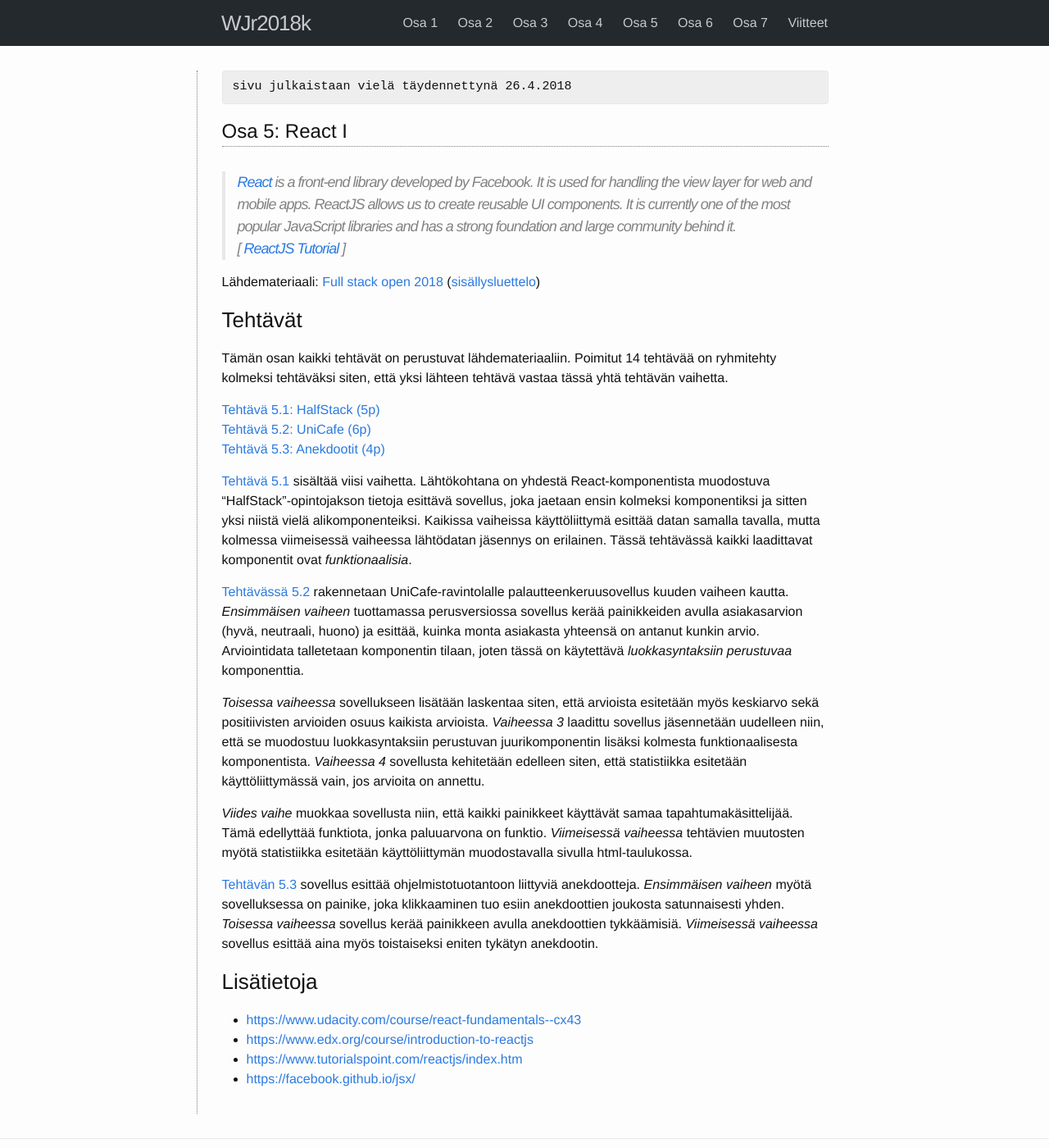
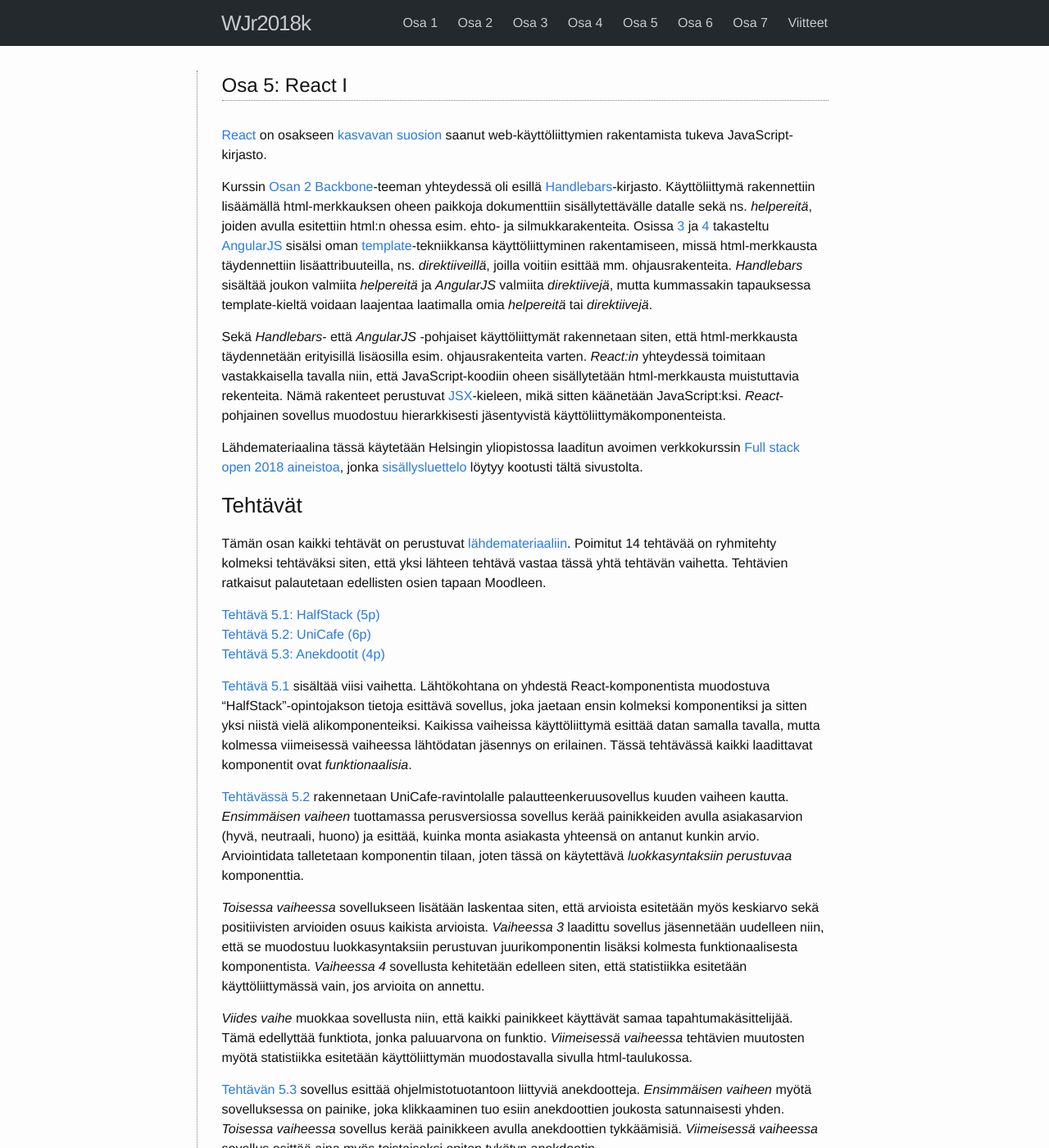
Before and after one commit to timedu/wjr2018k, a Jekyll site: the page built from docs/_osa5/index.md, in a window 1280 px wide and 1400 px high. Shown: the whole window at 82% size. Built offline with Jekyll 4.4.1, drawn with Linux system fonts in a browser that asks for light colours; some of the changed text lies outside the part shown.

Commit message:
part 5 intro

```diff
--- a/docs/_osa5/index.md
+++ b/docs/_osa5/index.md
@@ -1,21 +1,32 @@
 ---
 layout: collection_index
 permalink: /:collection/index.html
-kesken: 1
-modified_at: 25.4.2018
-julkaisu: vielä täydennettynä 26.4.2018
+modified_at: 26.4.2018
 ---
 
-> [React](https://reactjs.org) is a front-end library developed by Facebook. It is used for handling the view layer for web and mobile apps. ReactJS allows us to create reusable UI components. It is currently one of the most popular JavaScript libraries and has a strong foundation and large community behind it.
-[ [ReactJS Tutorial](https://www.tutorialspoint.com/reactjs/index.htm) ]
+[React][React] on osakseen [kasvavan suosion][score] saanut web-käyttöliittymien rakentamista tukeva JavaScript-kirjasto.
 
-Lähdemateriaali: [Full stack open 2018](https://fullstackopen.github.io/)
-([sisällysluettelo]({{site.baseurl}}/fullstack))
+Kurssin [Osan 2](../osa2) [Backbone][Backbone]-teeman yhteydessä oli esillä [Handlebars][Handlebars]-kirjasto. Käyttöliittymä rakennettiin lisäämällä html-merkkauksen oheen paikkoja dokumenttiin sisällytettävälle datalle sekä ns. *helpereitä*, joiden avulla esitettiin html:n ohessa esim. ehto- ja silmukkarakenteita. Osissa [3](../osa3) ja [4](../osa4) takasteltu [AngularJS][AngularJS] sisälsi oman [template][template]-tekniikkansa käyttöliittyminen rakentamiseen, missä html-merkkausta täydennettiin lisäattribuuteilla, ns. *direktiiveillä*, joilla voitiin esittää mm. ohjausrakenteita. *Handlebars* sisältää joukon valmiita *helpereitä* ja *AngularJS* valmiita *direktiivejä*, mutta kummassakin tapauksessa template-kieltä voidaan laajentaa laatimalla omia *helpereitä* tai *direktiivejä*.
+
+Sekä *Handlebars*- että *AngularJS* -pohjaiset käyttöliittymät rakennetaan siten, että html-merkkausta täydennetään erityisillä lisäosilla esim. ohjausrakenteita varten. *React:in* yhteydessä toimitaan vastakkaisella tavalla niin, että JavaScript-koodiin oheen sisällytetään html-merkkausta muistuttavia rekenteita. Nämä rakenteet perustuvat [JSX][JSX]-kieleen, mikä sitten käänetään JavaScript:ksi. *React*-pohjainen sovellus muodostuu hierarkkisesti jäsentyvistä käyttöliittymäkomponenteista.
+
+
+[React]: https://reactjs.org
+[score]: https://hotframeworks.com/frameworks/react
+[Backbone]: http://backbonejs.org
+[Handlebars]: http://handlebarsjs.com
+[AngularJS]: https://angularjs.org
+[template]: https://docs.angularjs.org/guide/templates
+[JSX]: https://facebook.github.io/jsx/
+
+
+Lähdemateriaalina tässä käytetään Helsingin yliopistossa laaditun avoimen verkkokurssin [Full stack open 2018](http://mooc.fi/courses/2018/fullstack/) [aineistoa](https://fullstackopen.github.io/), jonka [sisällysluettelo]({{site.baseurl}}/fullstack) löytyy kootusti tältä sivustolta.
+
 
 
 ### Tehtävät
 
-Tämän osan kaikki tehtävät on perustuvat lähdemateriaaliin. Poimitut 14 tehtävää on ryhmitehty kolmeksi tehtäväksi siten, että yksi lähteen tehtävä vastaa tässä yhtä tehtävän vaihetta.
+Tämän osan kaikki tehtävät on perustuvat [lähdemateriaaliin](https://fullstackopen.github.io/tehtävät/#osa-1). Poimitut 14 tehtävää on ryhmitehty kolmeksi tehtäväksi siten, että yksi lähteen tehtävä vastaa tässä yhtä tehtävän vaihetta. Tehtävien ratkaisut palautetaan edellisten osien tapaan Moodleen.
 
 {% include exercises_list.md %}
 
@@ -31,7 +42,6 @@ Tämän osan kaikki tehtävät on perustuvat lähdemateriaaliin. Poimitut 14 teh
 
 ### Lisätietoja
 
-* <https://www.udacity.com/course/react-fundamentals--cx43>
-* <https://www.edx.org/course/introduction-to-reactjs>
-* <https://www.tutorialspoint.com/reactjs/index.htm>
-* <https://facebook.github.io/jsx/>
+[React Fundamentals](https://www.udacity.com/course/react-fundamentals--cx43) (Udacity)
+[Introduction to ReactJS](https://www.edx.org/course/introduction-to-reactjs) (edX)
+[ReactJS Tutorial](https://www.tutorialspoint.com/reactjs/index.htm) (TutorialsPoint)
```
